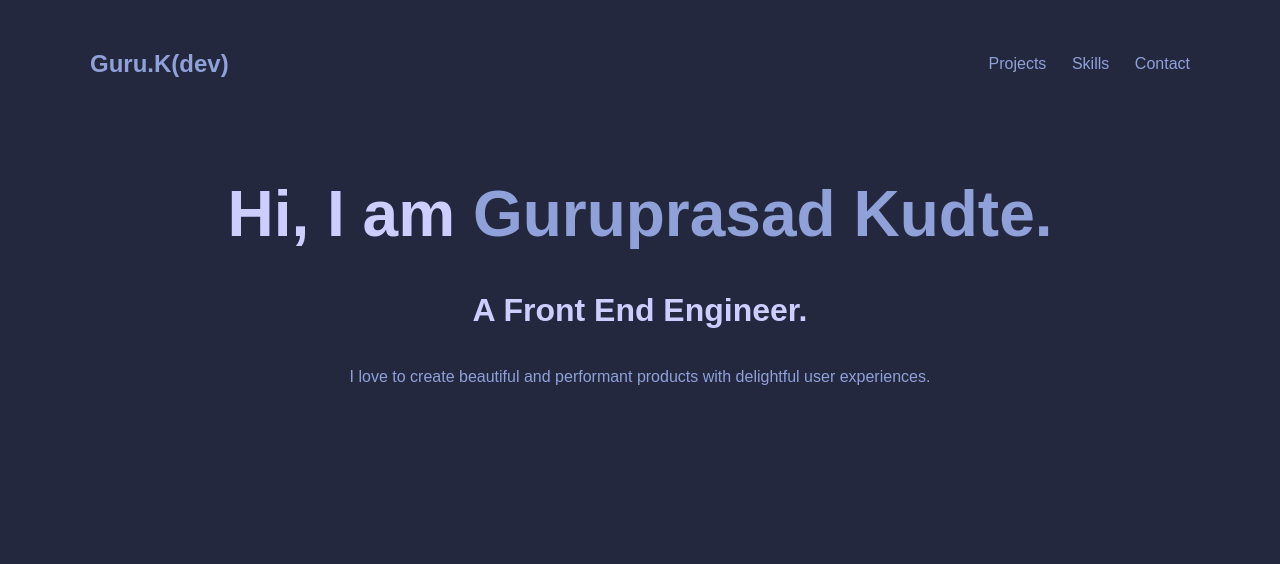
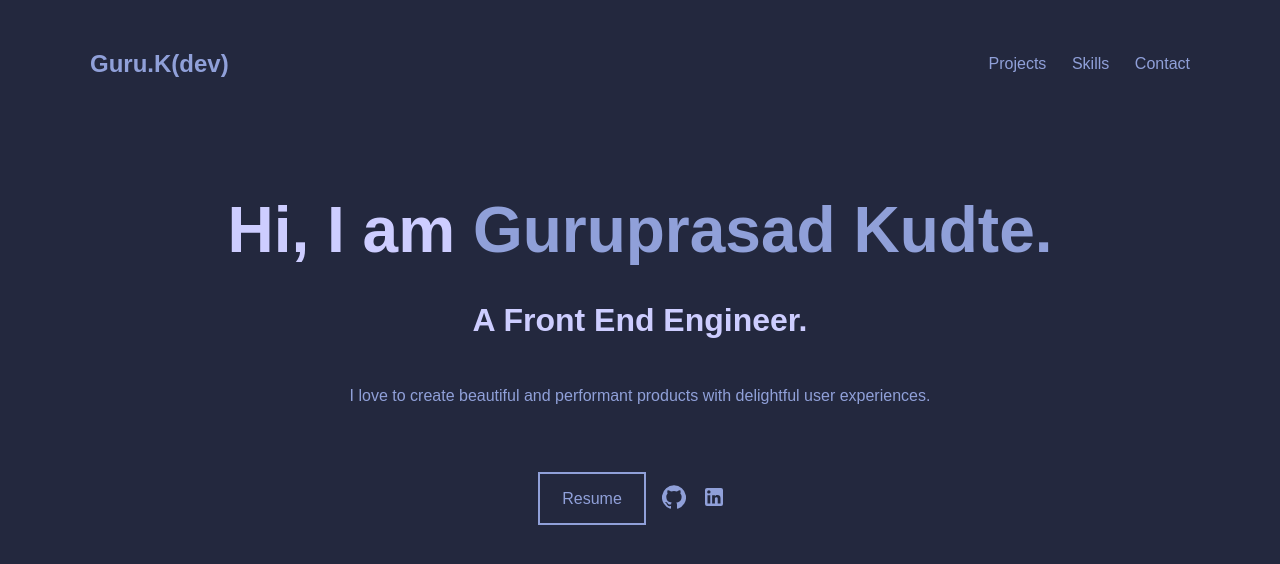
Before and after one commit to gurukudte/gurukudte.github.io, a React (Create React App) app: page / in a window 1280 px wide. Shown: the top 564 px of the page. Built offline with nearby package versions, Linux system fonts and the light colour scheme.

Commit message:
Added Resume, GitHub Icon & Linkin Icon

```diff
--- a/src/components/Header.js
+++ b/src/components/Header.js
@@ -67,7 +67,6 @@ const HeaderWrapper = styled.header`
         margin-left:1.6rem;
 
         a{
-          text-decoration:none;
           color:#90a0d9;
           font-weight:400;
         }
--- a/src/components/Main.js
+++ b/src/components/Main.js
@@ -10,9 +10,34 @@ const Main = () => {
         </h1>
         <h2>A Front End Engineer.</h2>
         <p>
-          I love to create
-          beautiful and performant products with delightful user experiences.
+          I love to create beautiful and performant products with delightful
+          user experiences.
         </p>
+        <div>
+          <a href="htttp:example.com">
+            <span>Resume</span>
+          </a>
+          <a href="https://github.com/gurukudte">
+            <svg
+              class="MuiSvgIcon-root"
+              focusable="false"
+              viewBox="0 0 24 24"
+              aria-hidden="true"
+            >
+              <path d="M12 .3a12 12 0 0 0-3.8 23.4c.6.1.8-.3.8-.6v-2c-3.3.7-4-1.6-4-1.6-.6-1.4-1.4-1.8-1.4-1.8-1-.7.1-.7.1-.7 1.2 0 1.9 1.2 1.9 1.2 1 1.8 2.8 1.3 3.5 1 0-.8.4-1.3.7-1.6-2.7-.3-5.5-1.3-5.5-6 0-1.2.5-2.3 1.3-3.1-.2-.4-.6-1.6 0-3.2 0 0 1-.3 3.4 1.2a11.5 11.5 0 0 1 6 0c2.3-1.5 3.3-1.2 3.3-1.2.6 1.6.2 2.8 0 3.2.9.8 1.3 1.9 1.3 3.2 0 4.6-2.8 5.6-5.5 5.9.5.4.9 1 .9 2.2v3.3c0 .3.1.7.8.6A12 12 0 0 0 12 .3"></path>
+            </svg>
+          </a>
+          <a href="htttp:example.com">
+            <svg
+              class="MuiSvgIcon-root"
+              focusable="false"
+              viewBox="0 0 24 24"
+              aria-hidden="true"
+            >
+              <path d="M19 3a2 2 0 0 1 2 2v14a2 2 0 0 1-2 2H5a2 2 0 0 1-2-2V5a2 2 0 0 1 2-2h14m-.5 15.5v-5.3a3.26 3.26 0 0 0-3.26-3.26c-.85 0-1.84.52-2.32 1.3v-1.11h-2.79v8.37h2.79v-4.93c0-.77.62-1.4 1.39-1.4a1.4 1.4 0 0 1 1.4 1.4v4.93h2.79M6.88 8.56a1.68 1.68 0 0 0 1.68-1.68c0-.93-.75-1.69-1.68-1.69a1.69 1.69 0 0 0-1.69 1.69c0 .93.76 1.68 1.69 1.68m1.39 9.94v-8.37H5.5v8.37h2.77z"></path>
+            </svg>
+          </a>
+        </div>
       </div>
     </MainWrapper>
   );
@@ -29,7 +54,7 @@ const MainWrapper = styled.main`
     display: flex;
     align-items: center;
     flex-direction: column;
-    margin-top: 3em;
+    margin-top: 4em;
     h1 {
       font-size: 4rem;
       line-height: 1.2;
@@ -39,19 +64,69 @@ const MainWrapper = styled.main`
       }
     }
     h2 {
-      margin-top: 1.2em;
+      margin-top: 2rem;
       font-size: 2rem;
+      font-weight:800;
       line-height: 1.2;
       color: #cdcdff;
     }
-    p{
-      margin-top: 2.4em;
+    p {
+      margin-top: 3em;
       font-size: 1rem;
       max-width: 600px;
-      color:${({theme})=>theme.colors.primary};
+      color: ${({ theme }) => theme.colors.primary};
       display: flex;
       align-items: center;
-      text-align:center;
+      text-align: center;
+    }
+    div{
+      margin-top:5rem;
+
+      display:flex;
+      flex-direction:row;
+
+
+      a{
+        color:${({ theme }) => theme.colors.primary};
+        margin-right:1rem;
+        position: relative;
+
+        span{
+          padding:1rem 1.4rem;
+          border: 2px solid ${({ theme }) => theme.colors.primary};
+        }
+        svg{
+          fill: currentColor;
+          width: 1em;
+          height: 1em;
+          display: inline-block;
+          font-size: 1.5rem;
+          transition: fill 200ms cubic-bezier(0.4, 0, 0.2, 1) 0ms;
+          flex-shrink: 0;
+          user-select: none;
+        }
+
+        &:before{
+          content: "";
+          display: inline;
+          width: 0;
+          height: 0.2em;
+          position: absolute;
+          bottom: 0;
+          transition: width .9s ease-in;
+        }
+        &:hover{
+          &:before{
+            width:100%;
+            background-color:${({theme})=>theme.colors.primary};
+          }
+        }
+      }
     }
   }
 `;
+
+const Container =styled.div`
+
+
+`;
--- a/src/components/styled/Global.js
+++ b/src/components/styled/Global.js
@@ -14,5 +14,8 @@ const GlobalStyles = createGlobalStyle`
     body{
         background-color: ${({theme})=>theme.colors.body};
     }
+    a{
+        text-decoration:none;
+    }
 `;
 export default GlobalStyles;
```
